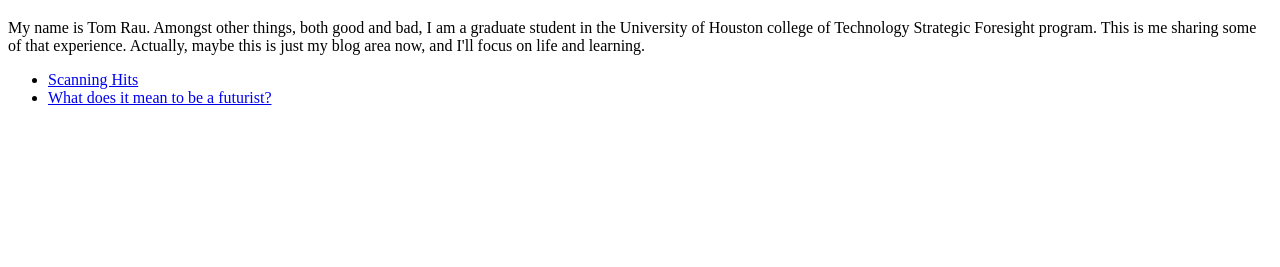
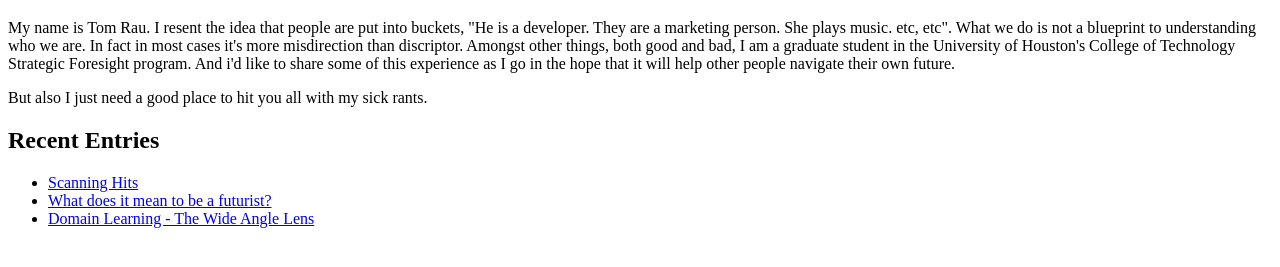
Before and after one commit to hifilorau/airtable-test, a Gatsby site: page / in a window 1280 px wide. Shown: the part 61-328 px from the top of the page. Built offline with nearby package versions, Linux system fonts and the light colour scheme; Gatsby itself is replaced by a stand-in of ours.

Commit message:
checkin wide-angle-lense

```diff
--- a/src/components/TOC/index.js
+++ b/src/components/TOC/index.js
@@ -19,9 +19,11 @@ class TOC extends React.Component {
   render() {
     return (
       <div>
+          <h2>Recent Entries</h2>
           <ul>
             <li><Link to="/scanning-hits">Scanning Hits</Link></li>
-              <li><Link to="/what-does-it-mean-to-be-a-futurist">What does it mean to be a futurist?</Link></li>
+            <li><Link to="/what-does-it-mean-to-be-a-futurist">What does it mean to be a futurist?</Link></li>
+            <li><Link to="/wide-angle-lens">Domain Learning - The Wide Angle Lens</Link></li>
           </ul>
       </div>
     )
--- a/src/pages/index.js
+++ b/src/pages/index.js
@@ -19,7 +19,7 @@ class Home extends React.Component {
 
     //   });
 
-}
+  }
 
   render() {
     //
@@ -28,9 +28,11 @@ class Home extends React.Component {
     // );
 
     return (
-      <div>
+      <div className="blog-entry">
       <h1>Welcome</h1>
-      <p>My name is Tom Rau. Amongst other things, both good and bad, I am a graduate student in the University of Houston college of Technology Strategic Foresight program. This is me sharing some of that experience. Actually, maybe this is just my blog area now, and I'll focus on life and learning.</p>
+      <p>My name is Tom Rau. I resent the idea that people are put into buckets, "He is a developer. They are a marketing person. She plays music. etc, etc". What we do is not a blueprint to understanding who we are. In fact in most cases it's more misdirection than discriptor.
+        Amongst other things, both good and bad, I am a graduate student in the University of Houston's College of Technology Strategic Foresight program. And i'd like to share some of this experience as I go in the hope that it will help other people navigate their own future. </p>
+        <p>But also I just need a good place to hit you all with my sick rants.</p>
        <TOC />
       </div>
     )
--- a/src/pages/scanning-hits.js
+++ b/src/pages/scanning-hits.js
@@ -29,7 +29,6 @@ class SecondPage extends React.Component {
 }
 
 
-
   render() {
 
     const recordListItem = this.state.records.map((record) =>
```
Also changed, not shown: src/pages/wide-angle-lens.js (added, +34 -0 lines).
